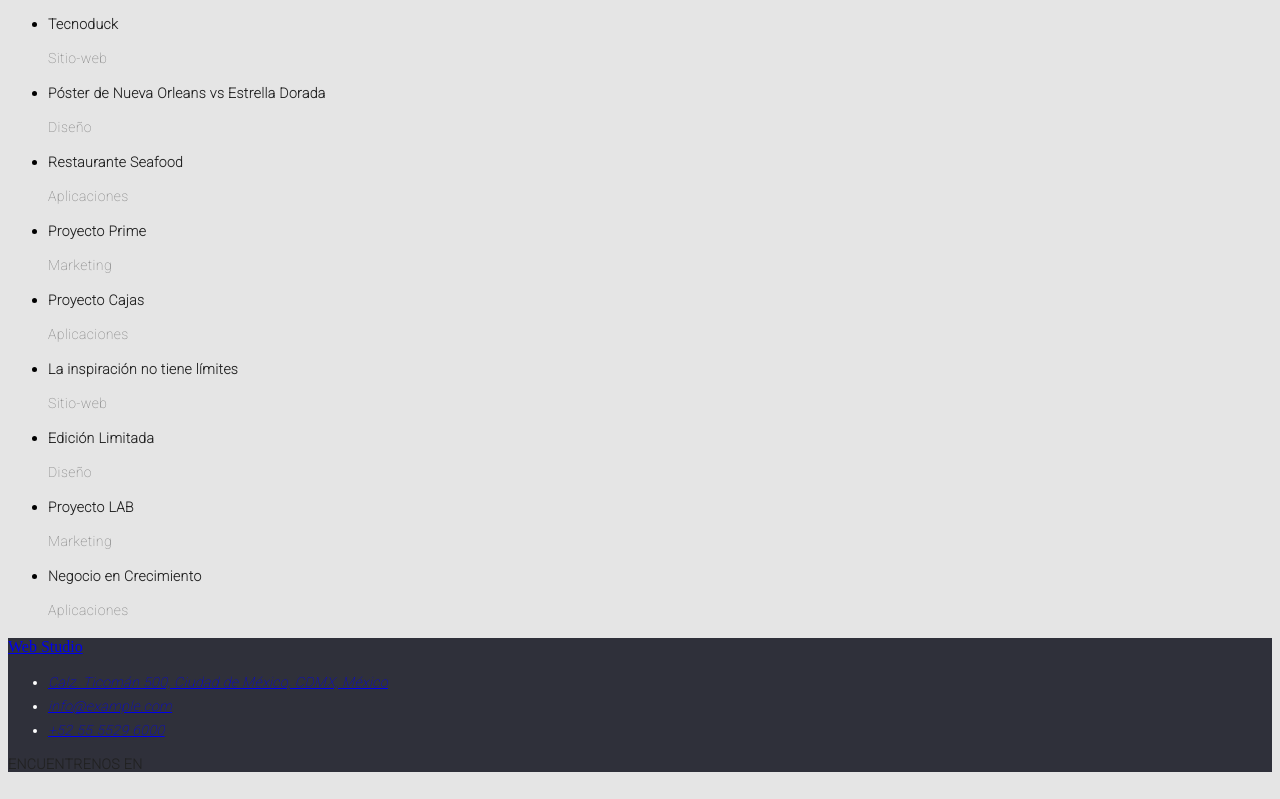
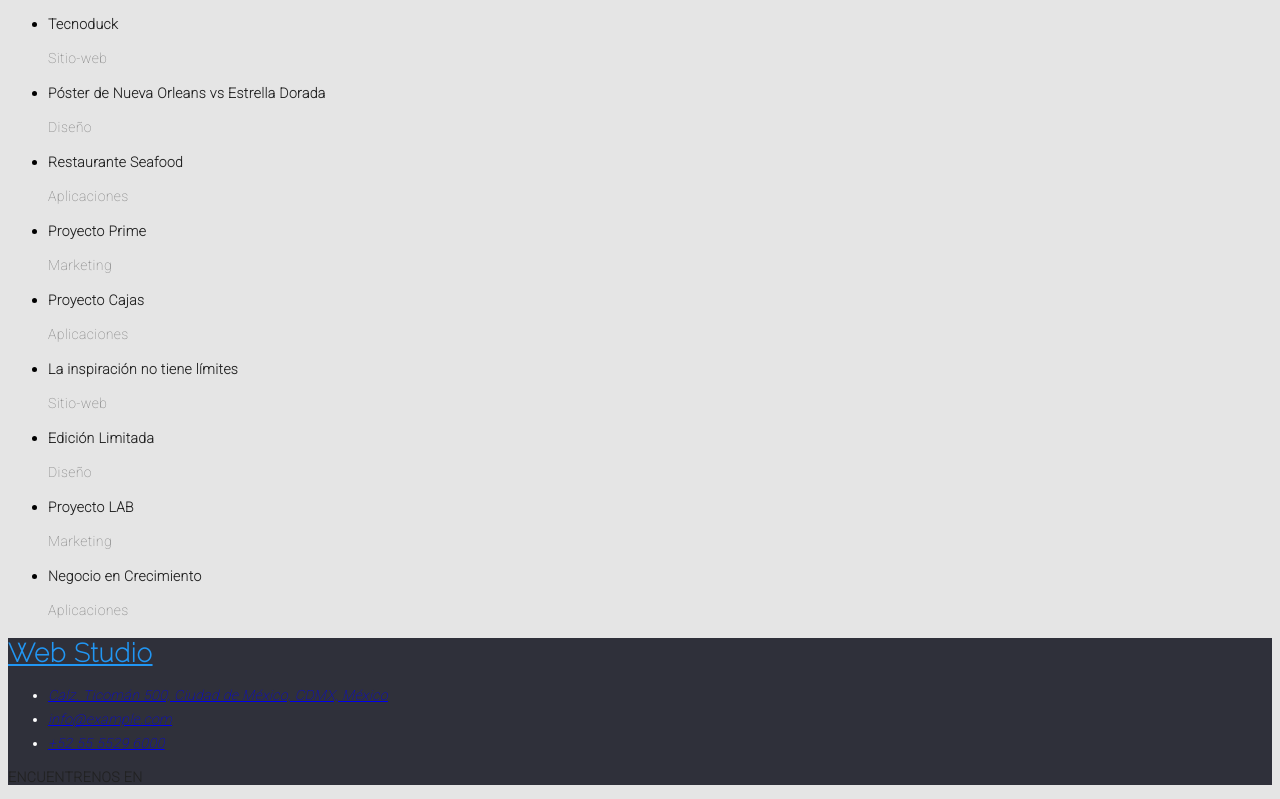
Before and after one commit to Sr-Drachen/goit-markup-hw-02, a plain HTML site: page protafolio.html in a window 1280 px wide. Shown: the part 1406-2205 px from the top of the page. Drawn offline with Linux system fonts and the light colour scheme.

Commit message:
hice una monda
jejejejejje

```diff
--- a/protafolio.html
+++ b/protafolio.html
@@ -153,7 +153,7 @@
       </section>
     </main>
     <footer>
-      <a href="#">Web Studio</a>
+      <a href="#" class="logo">Web Studio</a>
       <address>
         <ul>
           <li>
```
